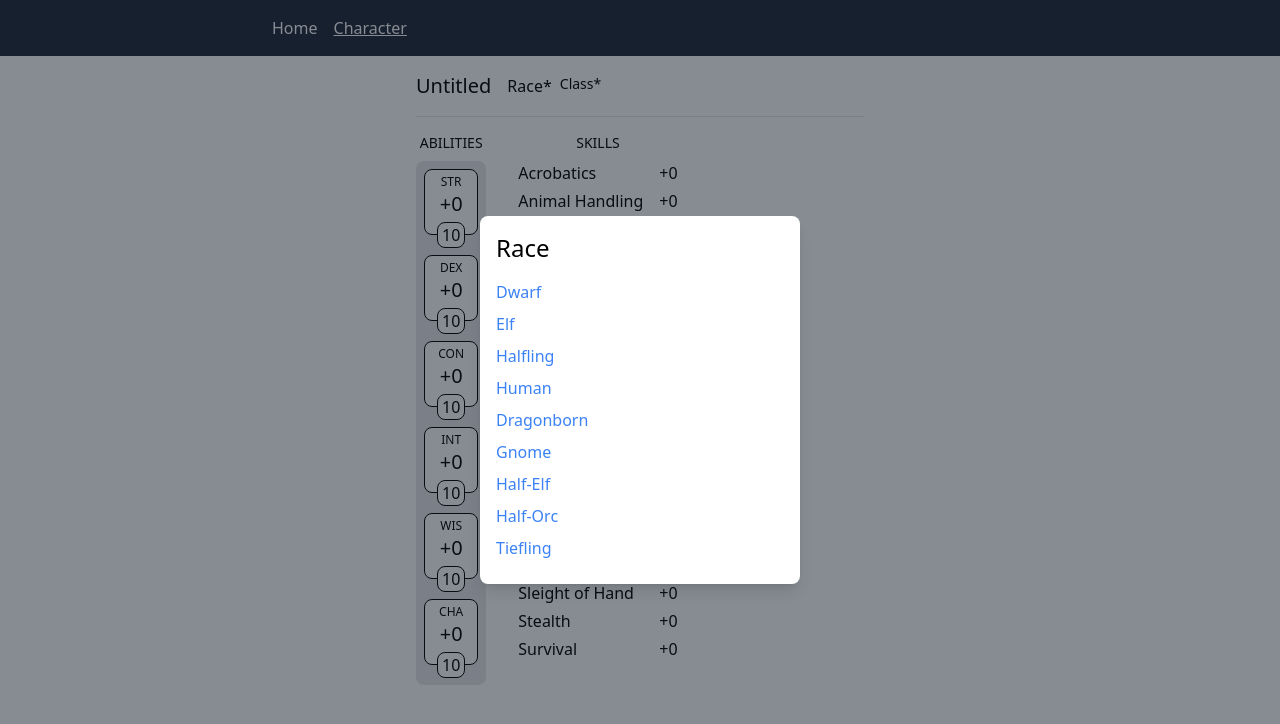
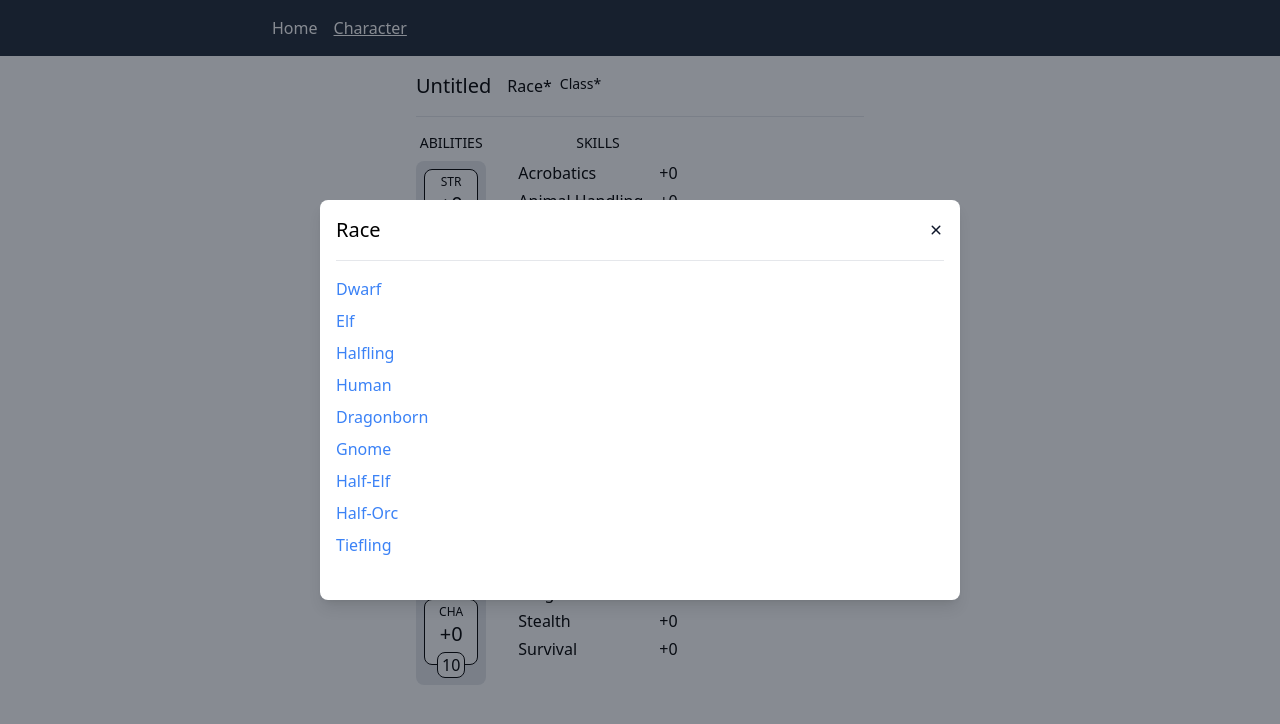
Before and after one commit to andrewdurnford/dungeonist, a React (Vite) app: page /character in a window 1280 px wide. Both pictures are taken after a click on the button "Race*". Shown: the top 724 px of the page. Built offline with nearby package versions, Linux system fonts and the light colour scheme.

Commit message:
refactor: Update modal styles

```diff
--- a/src/components/Character.tsx
+++ b/src/components/Character.tsx
@@ -36,7 +36,7 @@ function Character() {
         <Outlet />
       </main>
       {modal && (
-        <Modal onClose={() => setModal(false)}>
+        <Modal name="Race" onClose={() => setModal(false)}>
           <CharacterRace />
         </Modal>
       )}
--- a/src/components/Modal.tsx
+++ b/src/components/Modal.tsx
@@ -1,18 +1,36 @@
 import React from "react"
 
 type ModalProps = {
+  name: string
   onClose: () => void
   children: React.ReactNode
 }
 
-function Modal({ onClose, children }: ModalProps) {
+function Modal({ name, onClose, children }: ModalProps) {
   return (
     <div className="fixed top-0 left-0 flex h-full w-full items-center justify-center">
       <div
         className="opactity-50 absolute h-full w-full bg-gray-900 opacity-50"
         onClick={onClose}
       ></div>
-      <div className="z-50 mx-auto w-10/12 max-w-xs overflow-y-auto rounded-lg bg-white p-4 shadow-lg sm:w-6/12">
+      <div
+        role="dialog"
+        className="z-50 mx-auto h-full w-full overflow-y-auto bg-white p-4 shadow-lg md:h-1/2 md:w-6/12 md:rounded-lg"
+      >
+        <div className="mb-4 flex items-center justify-between">
+          <h1 className="text-xl">{name}</h1>
+          <button onClick={onClose}>
+            <svg fill="none" viewBox="0 0 16 16" className="h-4 w-4">
+              <path
+                fill="#0F172A"
+                fillRule="evenodd"
+                d="M3.72 3.72a.75.75 0 0 1 1.06 0L8 6.94l3.22-3.22a.75.75 0 1 1 1.06 1.06L9.06 8l3.22 3.22a.75.75 0 1 1-1.06 1.06L8 9.06l-3.22 3.22a.75.75 0 0 1-1.06-1.06L6.94 8 3.72 4.78a.75.75 0 0 1 0-1.06Z"
+                clipRule="evenodd"
+              />
+            </svg>
+          </button>
+        </div>
+        <hr className="mb-4" />
         {children}
       </div>
     </div>
--- a/src/features/race/RaceList.tsx
+++ b/src/features/race/RaceList.tsx
@@ -9,9 +9,7 @@ function RaceList({ setRaceId }: RaceListProps) {
   const { character } = useCharacter()
 
   return (
-    <div>
-      <h2 className="mb-4 text-2xl font-medium">Race</h2>
-      <ul className="">
+    <ul>
       {races.map((race) => (
         <li key={race.id} className="mb-2 flex items-center gap-2">
           <button
@@ -27,7 +25,6 @@ function RaceList({ setRaceId }: RaceListProps) {
         </li>
       ))}
     </ul>
-    </div>
   )
 }
 
```
Also changed, not shown: 2 other files (tests, documents, lock files or other folders). Lines whose indentation alone changed are shown as unchanged.
